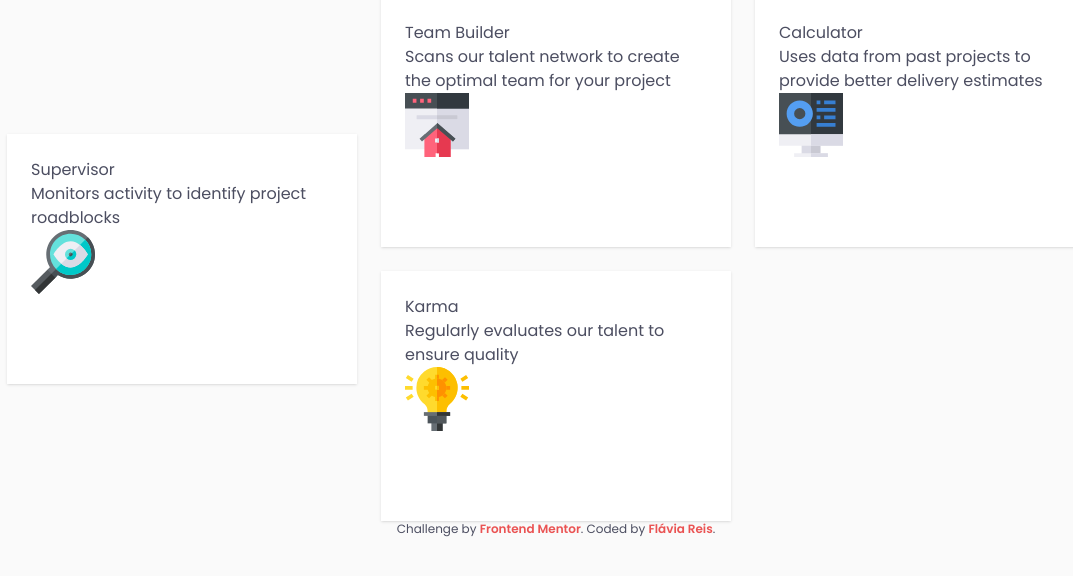
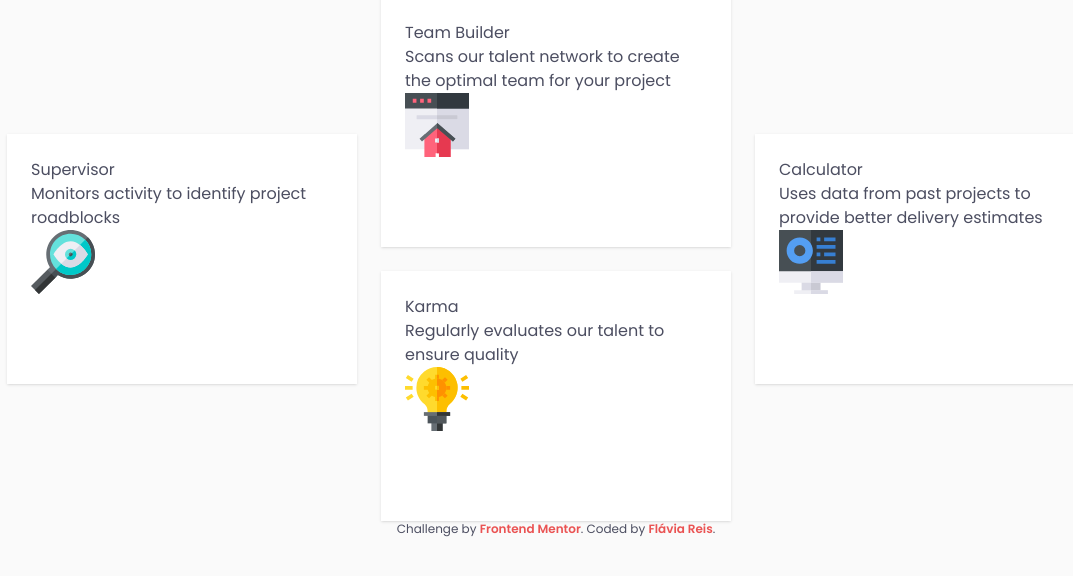
Before and after one commit to flaviare1s/four-card-feature-section, a website: page src/index.html in a window 1280 px wide. Shown: the part 208-784 px from the top of the page, without its empty margins (84-1157 px from the left). Drawn offline with Linux system fonts and the light colour scheme.

Commit message:
Centralized the desktop version

```diff
--- a/src/index.html
+++ b/src/index.html
@@ -38,7 +38,7 @@
       </p>
     </div>
 
-    <div class="grid md:grid-cols-2 md:gap-6 lg:grid-cols-3 lg:grid-rows-2">
+    <div class="gap-6 grid md:grid-cols-2 lg:grid-cols-3 lg:grid-rows-2">
       <section class="bg-white shadow p-6 h-54 md:w-90 md:h-62 lg:row-span-2 lg:m-auto">
         <h2>Supervisor</h2>
         <p>Monitors activity to identify project roadblocks</p>
@@ -54,7 +54,7 @@
         <p>Regularly evaluates our talent to ensure quality</p>
         <img src="../images/icon-karma.svg" alt="Karma Icon">
       </section>
-      <section class="bg-white shadow p-6 h-54 md:w-90 md:h-62 lg:row-span-1 lg:col-span-1 m-auto">
+      <section class="bg-white shadow p-6 h-54 md:w-90 md:h-62 lg:row-span-2 lg:col-span-1 lg:order-3 m-auto">
         <h2>Calculator</h2>
         <p>Uses data from past projects to provide better delivery estimates</p>
         <img src="../images/icon-calculator.svg" alt="Calculator Icon">
```
Also changed, not shown: src/output.css.
